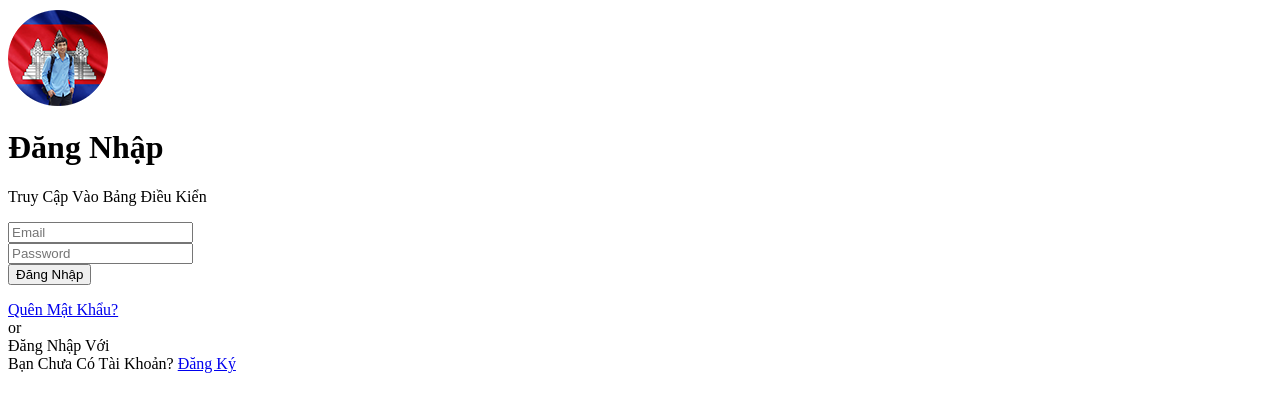
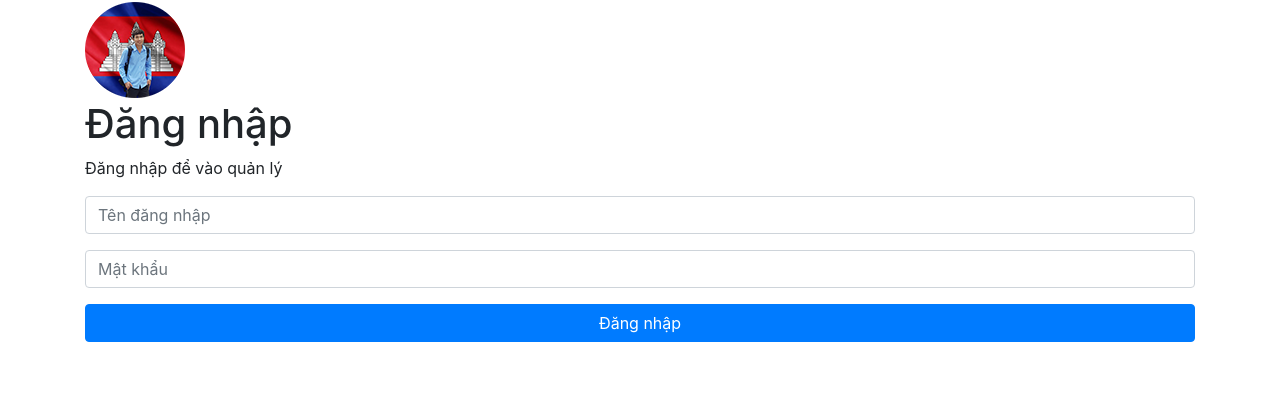
Before and after one commit to Minhoangg/project-one, a PHP site: page /admin/auth/admin-login.php in a window 1280 px wide. Shown: the top 412 px of the page. Run offline with PHP 8.4, Linux system fonts and the light colour scheme.

Commit message:
QA-01 Đăng nhập admin

```diff
--- a/admin/auth/admin-login.php
+++ b/admin/auth/admin-login.php
@@ -1,22 +1,44 @@
+<!DOCTYPE html>
+<html lang="en">
+
+<head>
+    <meta charset="utf-8">
+    <meta name="viewport" content="width=device-width, initial-scale=1.0, user-scalable=0">
+    <title>Đăng nhập</title>
+    <link rel="shortcut icon" type="image/x-icon" href="assets/img/favicon.png">
+    <link rel="stylesheet" href="https://cdn.jsdelivr.net/npm/bootstrap@4.6.2/dist/css/bootstrap.min.css"
+          integrity="sha384-xOolHFLEh07PJGoPkLv1IbcEPTNtaed2xpHsD9ESMhqIYd0nLMwNLD69Npy4HI+N" crossorigin="anonymous">
+    <link rel="stylesheet" href="https://cdnjs.cloudflare.com/ajax/libs/font-awesome/6.4.2/css/all.min.css"
+          integrity="sha512-z3gLpd7yknf1YoNbCzqRKc4qyor8gaKU1qmn+CShxbuBusANI9QpRohGBreCFkKxLhei6S9CQXFEbbKuqLg0DA=="
+          crossorigin="anonymous" referrerpolicy="no-referrer" />
+    <link rel="stylesheet" href="../../content/contentAdmin/css/style.css">
+
+<body>
+<div class="main-wrapper login-body">
+    <div class="login-wrapper">
+        <div class="container">
             <div class="loginbox">
-					<div class="login-left"> <img class="img-fluid" src="../../content/contentAdmin/img/logo.png" alt="Logo"> </div>
+                <div class="login-left"> <img class="img-fluid" src="../../content/contentAdmin/img/hotel_logo.png" alt="Logo"> </div>
                 <div class="login-right">
                     <div class="login-right-wrap">
-							<h1>Đăng Nhập</h1>
-							<p class="account-subtitle">Truy Cập Vào Bảng Điều Kiển</p>
-							<form action="">
+                        <h1>Đăng nhập</h1>
+                        <p class="account-subtitle">Đăng nhập để vào quản lý</p>
+                        <form action="index.html">
                             <div class="form-group">
-									<input class="form-control" type="text" placeholder="Email"> </div>
+                                <input class="form-control" type="text" placeholder="Tên đăng nhập"> </div>
                             <div class="form-group">
-									<input class="form-control" type="text" placeholder="Password"> </div>
+                                <input class="form-control" type="text" placeholder="Mật khẩu"> </div>
                             <div class="form-group">
-									<button class="btn btn-primary btn-block" type="submit">Đăng Nhập</button>
+                                <button class="btn btn-primary btn-block" type="submit">Đăng nhập</button>
                             </div>
                         </form>
-							<div class="text-center forgotpass"><a href="admin-forgotPass.php">Quên Mật Khẩu?</a> </div>
-							<div class="login-or"> <span class="or-line"></span> <span class="span-or">or</span> </div>
-							<div class="social-login"> <span>Đăng Nhập Với</span> <a href="#" class="facebook"><i class="fab fa-facebook-f"></i></a><a href="#" class="google"><i class="fab fa-google"></i></a> </div>
-							<div class="text-center dont-have">Bạn Chưa Có Tài Khoản? <a href="admin-register.php">Đăng Ký</a></div>
                     </div>
                 </div>
             </div>
+        </div>
+    </div>
+</div>
+
+</body>
+
+</html>
--- a/admin/includes/header.php
+++ b/admin/includes/header.php
@@ -14,7 +14,7 @@
                                 <h6>SHOP</h6>
                                 <p class="text-muted mb-0">Quản Lý</p>
                             </div>
-                        </div> <a class="dropdown-item" href="index.php?pages=product&action=list">Danh Sách Sản Phẩm </a> <a class="dropdown-item" href="index.php?pages=account&action=forgot">Quên Mật Khẩu</a><a class="dropdown-item" href="index.php?pages=account&action=login">Đăng Nhập</a>
+                        </div> <a class="dropdown-item" href="index.php?pages=product&action=list">Thông tin người dùng </a> <a class="dropdown-item" href="index.php?pages=account&action=forgot">Quên Mật Khẩu</a><a class="dropdown-item" href="index.php?pages=account&action=login">Đăng Nhập</a>
                     </div>
                 </li>
             </ul>
```
Also changed, not shown: admin/index.php (+23 -14 lines), dao/user.php (added, +59 -0 lines), view/component/header.php (+5 -5 lines), admin/includes/sitebar.php (line endings or trailing spaces). Lines whose indentation alone changed are shown as unchanged.
